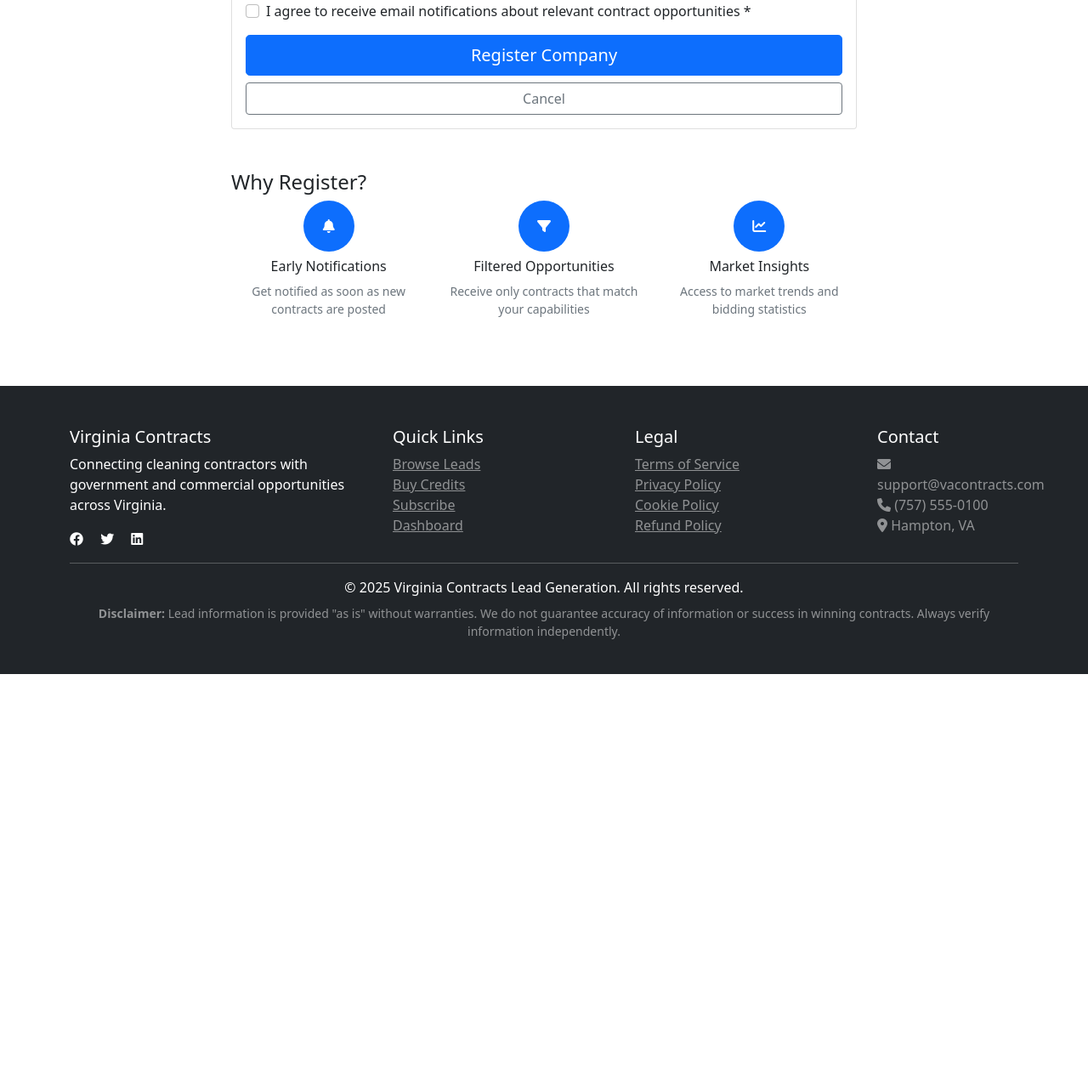
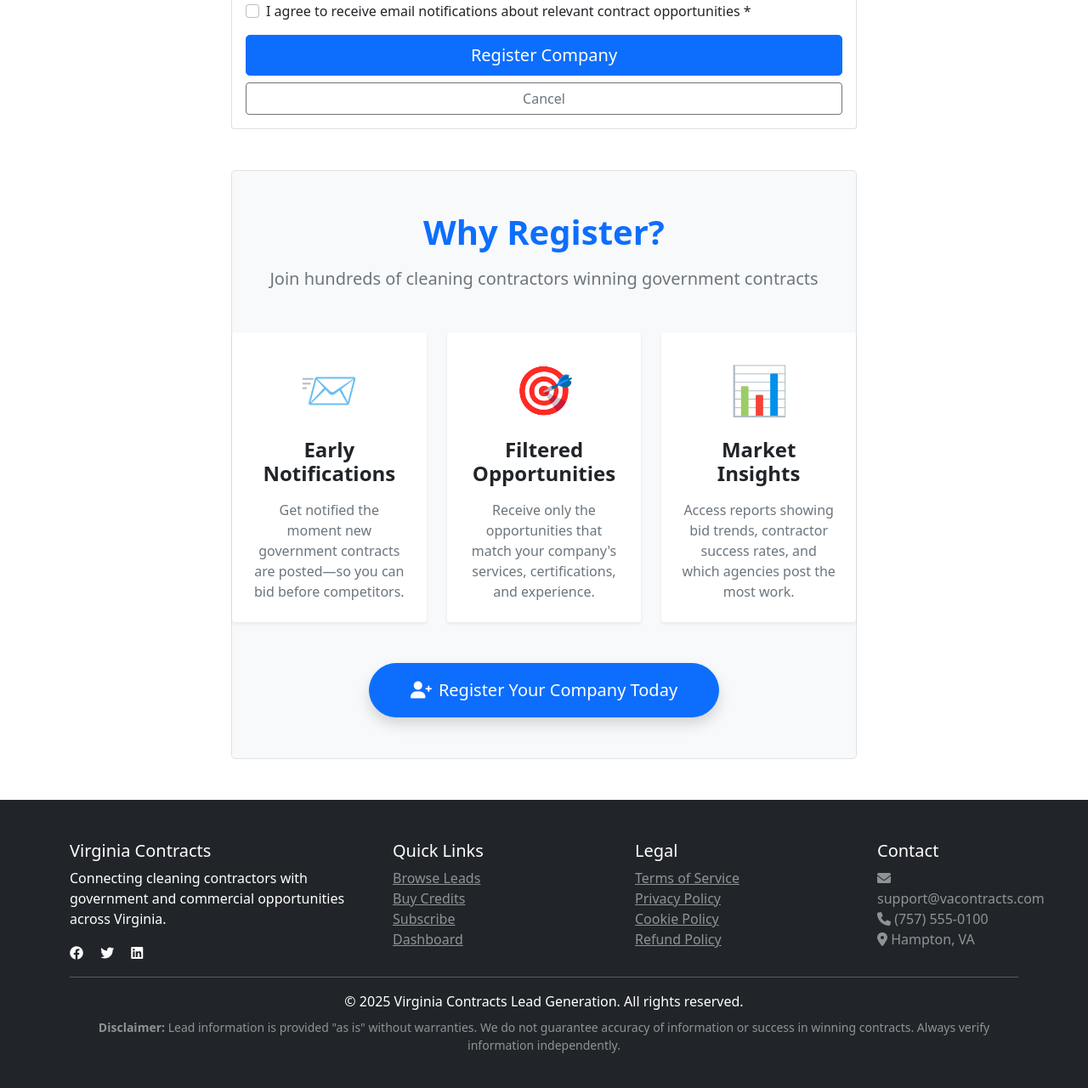
Before and after one commit to rayofsundays-boop/virginia-contracts-lead-generation, a Flask app: page /register in a window 1280 px wide. Shown: the part 737-2017 px from the top of the page at 85% size. Before the commit the page ends 1530 px from the top, so only its background shows below. Run offline with Flask 3, Linux system fonts and the light colour scheme; some libraries are stand-ins or nearby versions.

Commit message:
Enhance Why Register section with improved design and hover effects

```diff
--- a/templates/register.html
+++ b/templates/register.html
@@ -6,7 +6,7 @@
 <div class="container my-5">
     <div class="row justify-content-center">
         <div class="col-lg-8">
-            <div class="card">
+            <div class="card" id="register-form">
                 <div class="card-header bg-primary text-white">
                     <h3 class="mb-0">Register Your Company</h3>
                 </div>
@@ -97,39 +97,70 @@
                 </div>
             </div>
 
-            <!-- Benefits Section -->
-            <div class="mt-5">
-                <h4>Why Register?</h4>
-                <div class="row">
-                    <div class="col-md-4 mb-3">
-                        <div class="text-center">
-                            <div class="bg-primary text-white rounded-circle d-inline-flex align-items-center justify-content-center" style="width: 60px; height: 60px;">
-                                <i class="fas fa-bell"></i>
+            <!-- Why Register Section -->
+            <section class="mt-5 py-5 bg-light rounded-3 border">
+                <div class="text-center mb-5">
+                    <h2 class="display-6 fw-bold text-primary mb-3">Why Register?</h2>
+                    <p class="lead text-muted">Join hundreds of cleaning contractors winning government contracts</p>
+                </div>
+
+                <div class="row g-4">
+                    <!-- Card 1 -->
+                    <div class="col-md-4">
+                        <div class="card h-100 shadow-sm border-0 hover-lift">
+                            <div class="card-body text-center p-4">
+                                <div class="mb-3" style="font-size: 3.5rem;">📨</div>
+                                <h4 class="card-title fw-bold mb-3">Early Notifications</h4>
+                                <p class="card-text text-muted">
+                                    Get notified the moment new government contracts are posted—so you can bid before competitors.
+                                </p>
                             </div>
-                            <h6 class="mt-2">Early Notifications</h6>
-                            <p class="small text-muted">Get notified as soon as new contracts are posted</p>
                         </div>
                     </div>
-                    <div class="col-md-4 mb-3">
-                        <div class="text-center">
-                            <div class="bg-primary text-white rounded-circle d-inline-flex align-items-center justify-content-center" style="width: 60px; height: 60px;">
-                                <i class="fas fa-filter"></i>
+
+                    <!-- Card 2 -->
+                    <div class="col-md-4">
+                        <div class="card h-100 shadow-sm border-0 hover-lift">
+                            <div class="card-body text-center p-4">
+                                <div class="mb-3" style="font-size: 3.5rem;">🎯</div>
+                                <h4 class="card-title fw-bold mb-3">Filtered Opportunities</h4>
+                                <p class="card-text text-muted">
+                                    Receive only the opportunities that match your company's services, certifications, and experience.
+                                </p>
                             </div>
-                            <h6 class="mt-2">Filtered Opportunities</h6>
-                            <p class="small text-muted">Receive only contracts that match your capabilities</p>
                         </div>
                     </div>
-                    <div class="col-md-4 mb-3">
-                        <div class="text-center">
-                            <div class="bg-primary text-white rounded-circle d-inline-flex align-items-center justify-content-center" style="width: 60px; height: 60px;">
-                                <i class="fas fa-chart-line"></i>
+
+                    <!-- Card 3 -->
+                    <div class="col-md-4">
+                        <div class="card h-100 shadow-sm border-0 hover-lift">
+                            <div class="card-body text-center p-4">
+                                <div class="mb-3" style="font-size: 3.5rem;">📊</div>
+                                <h4 class="card-title fw-bold mb-3">Market Insights</h4>
+                                <p class="card-text text-muted">
+                                    Access reports showing bid trends, contractor success rates, and which agencies post the most work.
+                                </p>
                             </div>
-                            <h6 class="mt-2">Market Insights</h6>
-                            <p class="small text-muted">Access to market trends and bidding statistics</p>
                         </div>
                     </div>
                 </div>
-            </div>
+
+                <div class="text-center mt-5">
+                    <a href="#register-form" class="btn btn-primary btn-lg px-5 py-3 rounded-pill shadow">
+                        <i class="fas fa-user-plus me-2"></i>Register Your Company Today
+                    </a>
+                </div>
+            </section>
+
+            <style>
+                .hover-lift {
+                    transition: transform 0.3s ease, box-shadow 0.3s ease;
+                }
+                .hover-lift:hover {
+                    transform: translateY(-8px);
+                    box-shadow: 0 12px 24px rgba(0,0,0,0.15) !important;
+                }
+            </style>
         </div>
     </div>
 </div>
```
